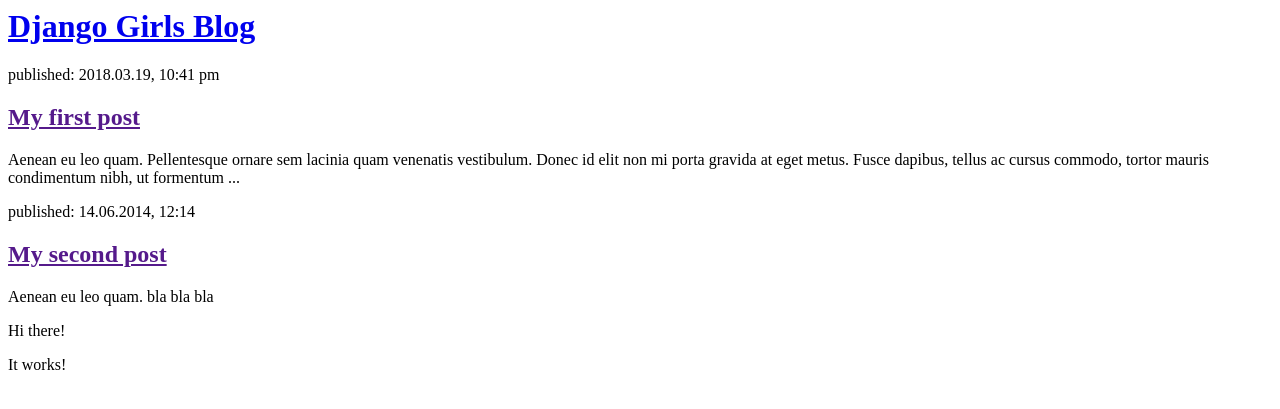
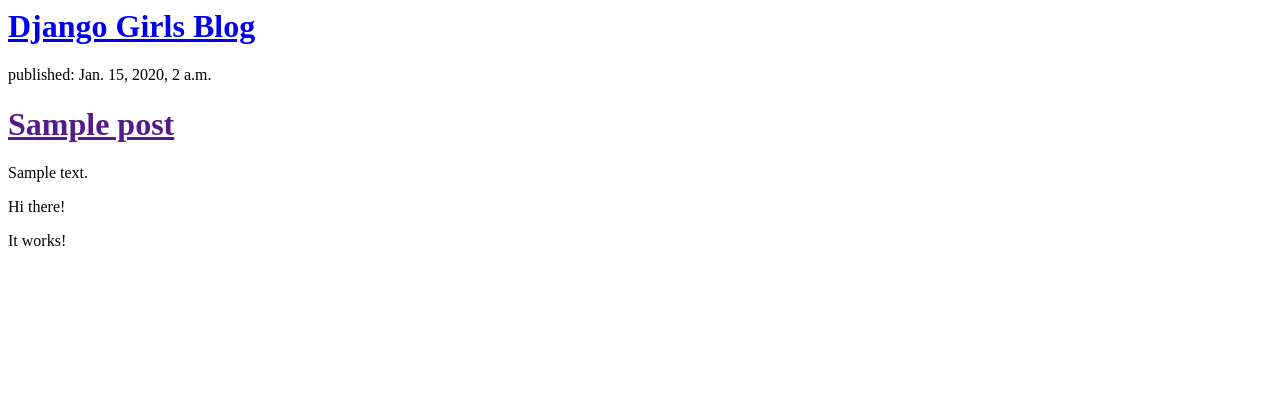
Before and after one commit to Hysteretiq/my-first-blog, a Django app: template blog/templates/blog/post_list.html in a window 1280 px wide. Shown: the top 409 px of the page. Run offline with Django 3.2, Linux system fonts and the light colour scheme; the template is opened without the code that fills it: values that come from a table or form of the project are taken from there, others are empty; tables that the repository leaves empty hold one stand-in row (values such as "Sample post").

Commit message:
Modified templates to display posts from database.

```diff
--- a/blog/templates/blog/post_list.html
+++ b/blog/templates/blog/post_list.html
@@ -7,17 +7,15 @@
       <h1><a href="/">Django Girls Blog</a></h1>
     </div>
 
-    <div>
-      <p>published: 2018.03.19, 10:41 pm</p>
-      <h2><a href="">My first post</a></h2>
-      <p>Aenean eu leo quam. Pellentesque ornare sem lacinia quam venenatis vestibulum. Donec id elit non mi porta gravida at eget metus. Fusce dapibus, tellus ac cursus commodo, tortor mauris condimentum nibh, ut formentum ...</p>
-    </div>
 
-    <div>
-      <p>published: 14.06.2014, 12:14</p>
-      <h2><a href/"">My second post</a></h2>
-      <p>Aenean eu leo quam. bla bla bla</p>
-    </div>
+    {% for post in posts %}
+      <div>
+        <p>published: {{ post.published_date }}</p>
+        <h1><a href="">{{ post.title }}</a></h1>
+        <p>{{ post.text|linebreaksbr }}</p>
+      </div>
+    {% endfor %}
+
     <p>Hi there!</p>
     <p>It works!</p>
   </body>
```
Also changed, not shown: blog/views.py (+5 -2 lines).
